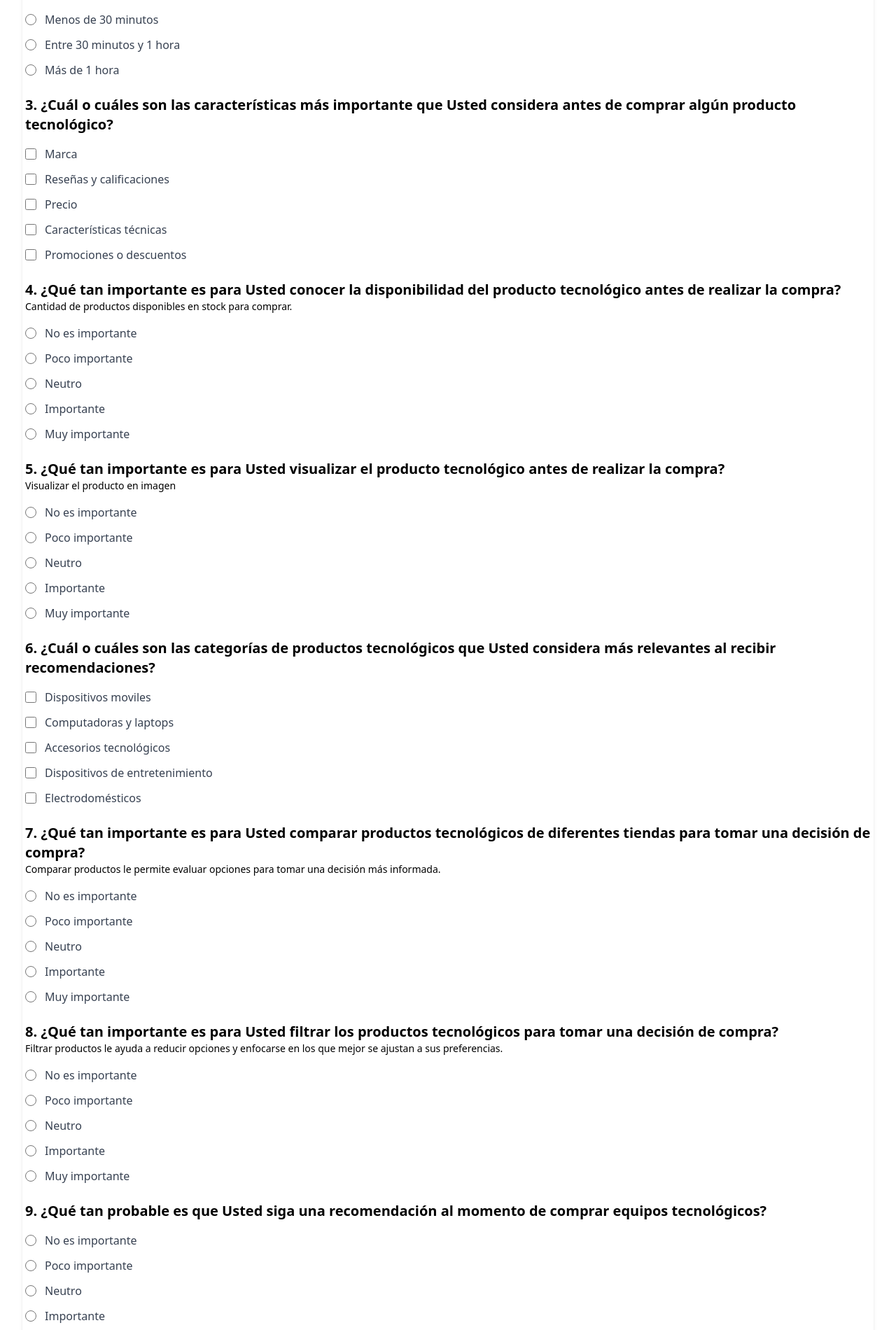
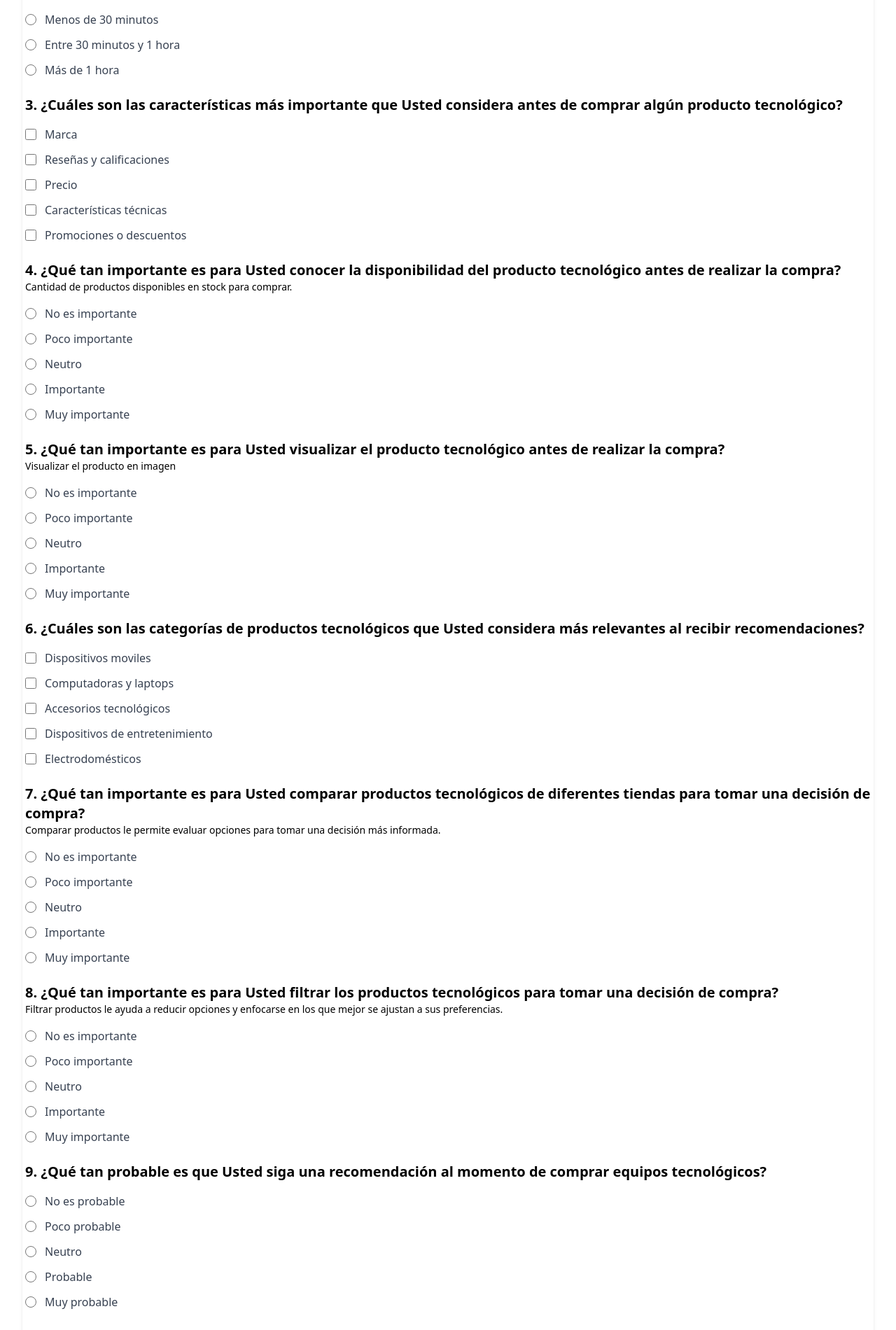
Before and after one commit to KevinCayo10/encuesta_front, a React (Vite) app: page / in a window 1280 px wide. Shown: the part 641-2541 px from the top of the page at 70% size. Built offline with nearby package versions, Linux system fonts and the light colour scheme.

Commit message:
refactor: cambio de label en las preguntas

```diff
--- a/src/components/Formulario.jsx
+++ b/src/components/Formulario.jsx
@@ -74,6 +74,7 @@ function Formulario() {
     ], // Comillas recomendadas
   };
   const onSubmit = async (data) => {
+    console.log("DATA : ", data);
     const dataToSend = {
       ...data,
       subcategoria: selectedSubcategories,
@@ -236,8 +237,8 @@ function Formulario() {
       {/* Pregunta 3 (Opciones Múltiples) */}
       <div className="mb-6">
         <h2 className="text-xl font-semibold mb-4">
-          3. ¿Cuál o cuáles son las características más importante que Usted
-          considera antes de comprar algún producto tecnológico?
+          3. ¿Cuáles son las características más importante que Usted considera
+          antes de comprar algún producto tecnológico?
         </h2>
         <div className="space-y-3">
           {[
@@ -342,8 +343,8 @@ function Formulario() {
       {/* Pregunta 6 (Opciones Múltiples) */}
       <div className="mb-6">
         <h2 className="text-xl font-semibold mb-4">
-          6. ¿Cuál o cuáles son las categorías de productos tecnológicos que
-          Usted considera más relevantes al recibir recomendaciones?
+          6. ¿Cuáles son las categorías de productos tecnológicos que Usted
+          considera más relevantes al recibir recomendaciones?
         </h2>
         <div className="space-y-3">
           {[
@@ -359,7 +360,11 @@ function Formulario() {
                   type="checkbox"
                   value={option}
                   id={option}
-                  {...register("categoriasProductos")}
+                  {...register("categoriasProductos", {
+                    validate: (value) =>
+                      selectedCategories.length > 0 ||
+                      "Debe seleccionar al menos una categoría",
+                  })}
                   onChange={handleCategoryChange}
                   className="h-4 w-4 text-indigo-600 border-gray-300 focus:ring-indigo-500"
                 />
@@ -372,7 +377,8 @@ function Formulario() {
               {selectedCategories.includes(option) && (
                 <div className="ml-6">
                   <h3 className="text-md font-semibold mb-2">
-                    Selecciona una subcategoría de {option}:
+                    ¿Cuál es la subcategoria de {option} que considera más
+                    relevante al recibir recomendaciones?
                   </h3>
                   <div className="space-y-3">
                     {categoriasSubcategorias[option].map((subcategory) => (
@@ -381,14 +387,16 @@ function Formulario() {
                         className="flex items-center space-x-3"
                       >
                         <input
-                          type="radio" // O usa "checkbox" si quieres permitir múltiples selecciones
-                          {...register(`subcategoria.${option}`)} // Asegúrate que esta clave sea correcta
+                          type="radio"
+                          {...register(`subcategoria.${option}`, {
+                            required: `Debe seleccionar una subcategoría`,
+                          })}
                           value={subcategory}
                           id={`${option}-${subcategory}`}
-                          name={`${option}-subcategoria`} // Asegúrate de que el nombre sea único por categoría
+                          name={`${option}-subcategoria`}
                           onChange={() =>
                             handleSubcategoryChange(option, subcategory)
-                          } // Llama a la función aquí
+                          }
                           className="h-4 w-4 text-indigo-600 border-gray-300 focus:ring-indigo-500"
                         />
                         <label
@@ -403,34 +411,35 @@ function Formulario() {
                           selectedSubcategories[option]?.includes("Otras") && (
                             <input
                               type="text"
-                              {...register(`otrasSubcategorias.${option}`)}
+                              {...register(`otrasSubcategorias.${option}`, {
+                                required: "Debe especificar una subcategoría",
+                              })}
                               placeholder="Especificar subcategoría"
                               className="ml-4 p-2 border rounded-md"
-                              onChange={(e) =>
-                                setOtherSubcategories((prev) => ({
-                                  ...prev,
-                                  [option]: e.target.value,
-                                }))
-                              }
                             />
                           )}
                       </div>
                     ))}
                   </div>
 
+                  {/* Mostrar mensaje de error de subcategoría en rojo */}
+                  {errors?.subcategoria?.[option] && (
+                    <span className="text-red-500">
+                      {"Debe seleccionar una subcategoria"}
+                    </span>
+                  )}
+
                   {/* Marcas dinámicas */}
                   {(selectedSubcategories[option] ||
                     otherSubcategories[option]) && (
                     <div className="ml-6 mt-4">
                       <h3 className="text-md font-semibold mb-2">
-                        Selecciona una marca de{" "}
+                        ¿Cuál es la marca de{" "}
                         {selectedSubcategories[option] ||
                           otherSubcategories[option]}
-                        :
+                        que considera más relevante al recibir recomendaciones?
                       </h3>
                       <div className="space-y-3">
-                        {/* Define las marcas por categoría */}
-
                         {marcasPorCategoria[option].map((brand) => (
                           <div
                             key={brand}
@@ -441,7 +450,9 @@ function Formulario() {
                               value={brand}
                               id={`${option}-${brand}`}
                               name={`${option}-marca`}
-                              {...register(`marca.${option}`)}
+                              {...register(`marca.${option}`, {
+                                required: `Debe seleccionar una marca`,
+                              })}
                               className="h-4 w-4 text-indigo-600 border-gray-300 focus:ring-indigo-500"
                             />
                             <label
@@ -456,7 +467,9 @@ function Formulario() {
                               watch(`marca.${option}`) === "Otras" && (
                                 <input
                                   type="text"
-                                  {...register(`otrasMarcas.${option}`)}
+                                  {...register(`otrasMarcas.${option}`, {
+                                    required: "Debe especificar una marca",
+                                  })}
                                   placeholder="Especificar marca"
                                   className="ml-4 p-2 border rounded-md"
                                 />
@@ -465,6 +478,13 @@ function Formulario() {
                         ))}
                       </div>
                     </div>
+                  )}
+
+                  {/* Mostrar mensaje de error de marca en rojo */}
+                  {errors?.marca?.[option] && (
+                    <span className="text-red-500">
+                      {"Debe seleccionar una marca"}
+                    </span>
                   )}
                 </div>
               )}
@@ -557,11 +577,11 @@ function Formulario() {
         </h2>
         <div className="space-y-3">
           {[
-            "No es importante",
-            "Poco importante",
+            "No es probable",
+            "Poco probable",
             "Neutro",
-            "Importante",
-            "Muy importante",
+            "Probable",
+            "Muy probable",
           ].map((option, index) => (
             <div key={option} className="flex items-center space-x-3">
               <input
@@ -590,13 +610,8 @@ function Formulario() {
           otros productos que le interesan?
         </h2>
         <div className="space-y-3">
-          {[
-            "No es importante",
-            "Poco importante",
-            "Neutro",
-            "Importante",
-            "Muy importante",
-          ].map((option, index) => (
+          {["No es útil", "Poco útil", "Neutro", "Util", "Muy útil"].map(
+            (option, index) => (
               <div key={option} className="flex items-center space-x-3">
                 <input
                   type="radio"
@@ -609,7 +624,8 @@ function Formulario() {
                   {option}
                 </label>
               </div>
-          ))}
+            )
+          )}
         </div>
         {errors.util && (
           <span className="text-red-600">Este campo es obligatorio.</span>
```
Also changed, not shown: 1 other file (tests, documents, lock files or other folders). Lines whose indentation alone changed are shown as unchanged.
